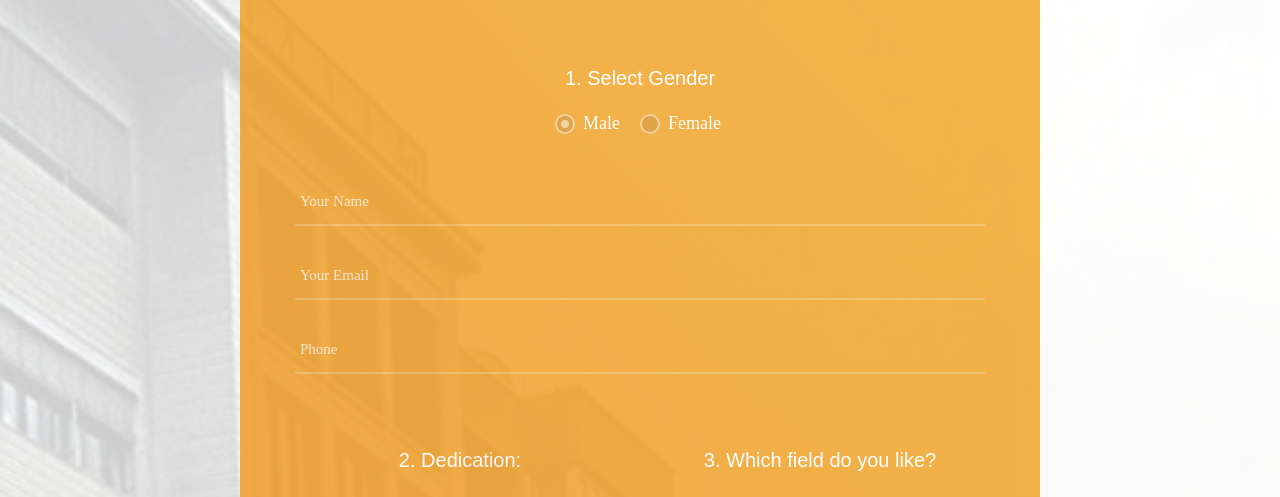
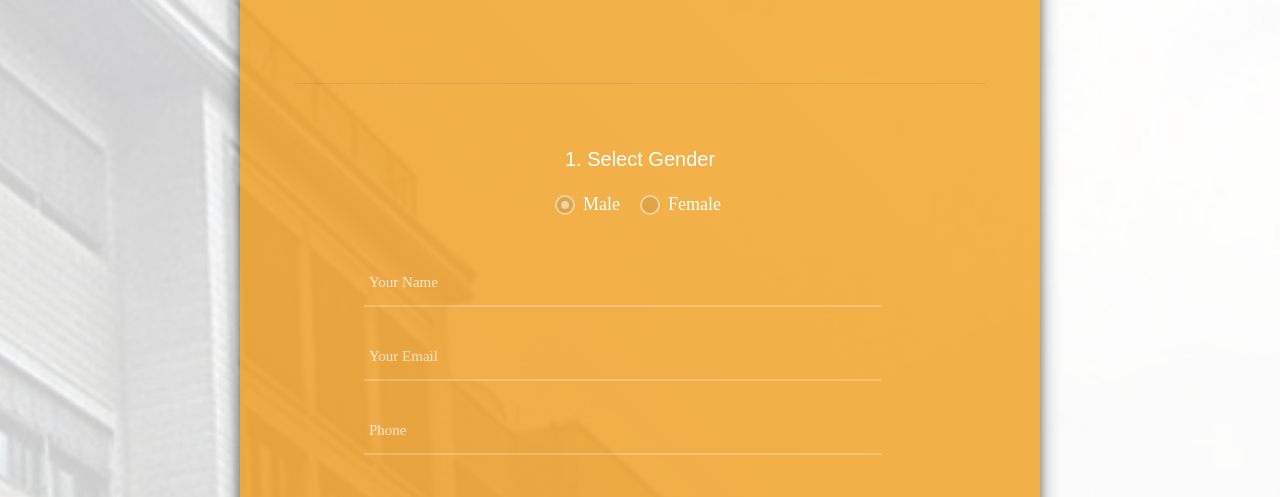
Before and after one commit to hadicoeus123/training, a plain HTML site: page index.html in a window 1280 px wide. Shown: the part 303-800 px from the top of the page. Drawn offline with nearby package versions, Linux system fonts and the light colour scheme; a script that the page names is missing; a web font is replaced by a local one.

Commit message:
My first commit

```diff
--- a/css/main.css
+++ b/css/main.css
@@ -146,6 +146,7 @@ iframe {
   overflow: hidden;
   padding: 72px 55px 65px 55px;
   opacity: 0.79;
+  box-shadow: 0 4px 8px 0 rgba(0, 0, 0, 0.4), 0 6px 20px 0 rgba(0, 0, 0, 0.59);
 }
 
 
@@ -182,10 +183,11 @@ input[type = time]{
 
 
 .wrap-input3 {
-  width: 100%;
+  width: 75%;
   position: relative;
   border-bottom: 2px solid rgba(255,255,255,0.24);
   margin-bottom: 27px;
+  margin-left: 10%;
 
 }
 
@@ -238,6 +240,7 @@ textarea.input3 {
   min-height: 115px;
   padding-top: 13px;
   padding-bottom: 13px;
+
 }
 
 
--- a/index.html
+++ b/index.html
@@ -9,19 +9,23 @@
     <link rel="stylesheet" type="text/css" href="./css/main.css">
 </head>
 <body>
-<div class="bg-contact3" style="background-image: url('bg-01.jpg');">
+<div class="bg-contact3" style="background-image: url('./bg/bg-01.jpg');">
     <div class="container-contact3">
         <div class="wrap-contact3">
             <form class="contact3-form validate-form">
 					<span class="contact3-form-title">
 						<img src="./logos/logo.png" alt="Coeus Form" width="100%" height="auto">
 					</span>
-                <h5 align = middle style="color: white;"> 1. Select Gender </h5>
-                <div style ="margin-left: 260px;">
+                <hr>
+                <br>
+                <br>
+                <h5 align=middle style="color: white;"> 1. Select Gender </h5>
+                <div style="margin-left: 260px;">
                     <br>
                     <div class="wrap-contact3-form-radio">
                         <div class="contact3-form-radio m-r-42">
-                        <input class="input-radio3" id="radio1" type="radio" name="choice" value="m" checked="checked">
+                            <input class="input-radio3" id="radio1" type="radio" name="choice" value="m"
+                                   checked="checked">
                             <label class="label-radio3" for="radio1">
                                 Male
                             </label>
@@ -65,11 +69,11 @@
                             <select class="selection-2" name="service"
                                     style="padding: 10px !important; color: white; background-color: transparent; border: 1px solid rgba(255,255,255,0.4);">
                                 <option>Select Field</option>
-                                <option style = "color: black">Shopify</option>
-                                <option style = "color: black">UI/UX Design</option>
-                                <option style = "color: black">Wordpress Websites</option>
-                                <option style = "color: black">Laravel</option>
-                                <option style = "color: black">Symfony</option>
+                                <option style="color: black">Shopify</option>
+                                <option style="color: black">UI/UX Design</option>
+                                <option style="color: black">Wordpress Websites</option>
+                                <option style="color: black">Laravel</option>
+                                <option style="color: black">Symfony</option>
                             </select>
                         </div>
                     </div>
```
Also changed, not shown: bg/bg-01.jpg (renamed from bg-01.jpg). Lines whose indentation alone changed are shown as unchanged.
